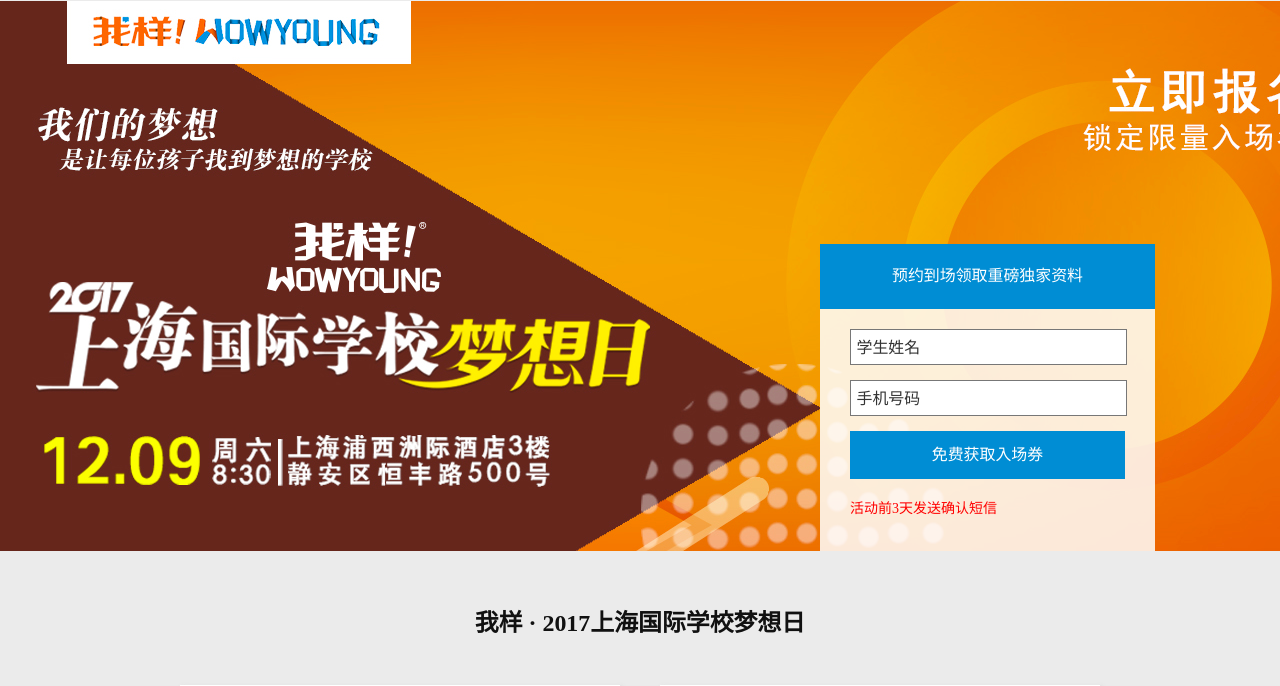
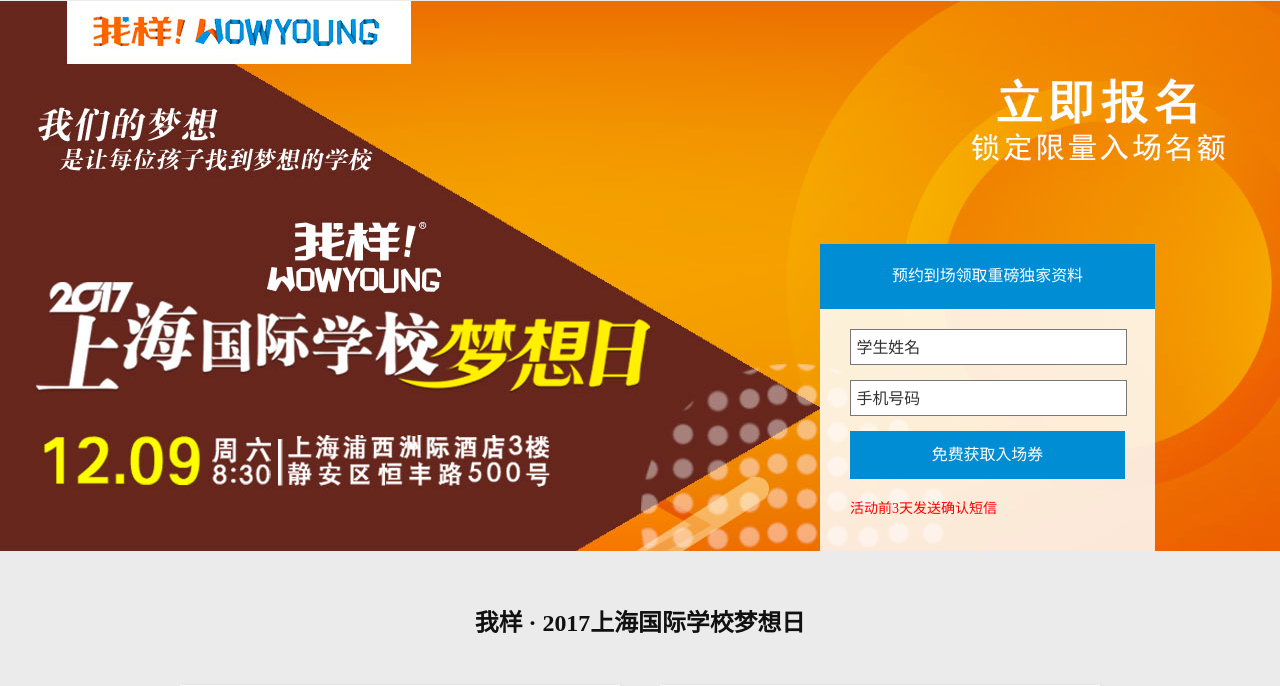
Before and after one commit to doDomoGu/wowyoung-activity, a Yii app: template frontend/views/activity/2017sh_dreamday_enter.php in a window 1280 px wide. Shown: the top 686 px of the page. Run offline with PHP 8.4 and a stand-in for Yii, Linux system fonts and the light colour scheme; the template is opened without the code that fills it, so the values that code supplies are empty; some libraries are stand-ins or nearby versions.

Commit message:
图片更新

```diff
--- a/frontend/views/activity/2017sh_dreamday_enter.php
+++ b/frontend/views/activity/2017sh_dreamday_enter.php
@@ -85,7 +85,7 @@
     </div>
 </div>
 
-<div class="form1-bg-m"><img src="/2017sh_dreamday_enter/img/banner-m-new3_1204.jpg" alt=""></div>
+<div class="form1-bg-m"><img src="/2017sh_dreamday_enter/img/banner-m-new3_1205.jpg" alt=""></div>
 
 <!-- content banner(background centered mode) -->
 <div class="form1-bg rel"  style="">
--- a/frontend/web/2017sh_dreamday_enter/css/ql.css
+++ b/frontend/web/2017sh_dreamday_enter/css/ql.css
@@ -450,7 +450,7 @@
 
 
 
-.form1-bg{height:552px;background: url(../img/banner-new3_1204.jpg) center center no-repeat #EBEBEB}
+.form1-bg{height:552px;background: url(../img/banner-new3_1205.jpg) center center no-repeat #EBEBEB}
 .form1-con{position: absolute;height: 307px;width: 335px;left: 50%;margin-left: 180px;top: 244px;background: rgba(255,255,255,.85);}
 .form1-title-text {line-height: 1.8;}
 .form1-content {margin: 20px 30px;}
```
Also changed, not shown: frontend/web/2017sh_dreamday_enter/img/banner-m-new3_1205.jpg (added), frontend/web/2017sh_dreamday_enter/img/banner-new3_1205.jpg (added).
